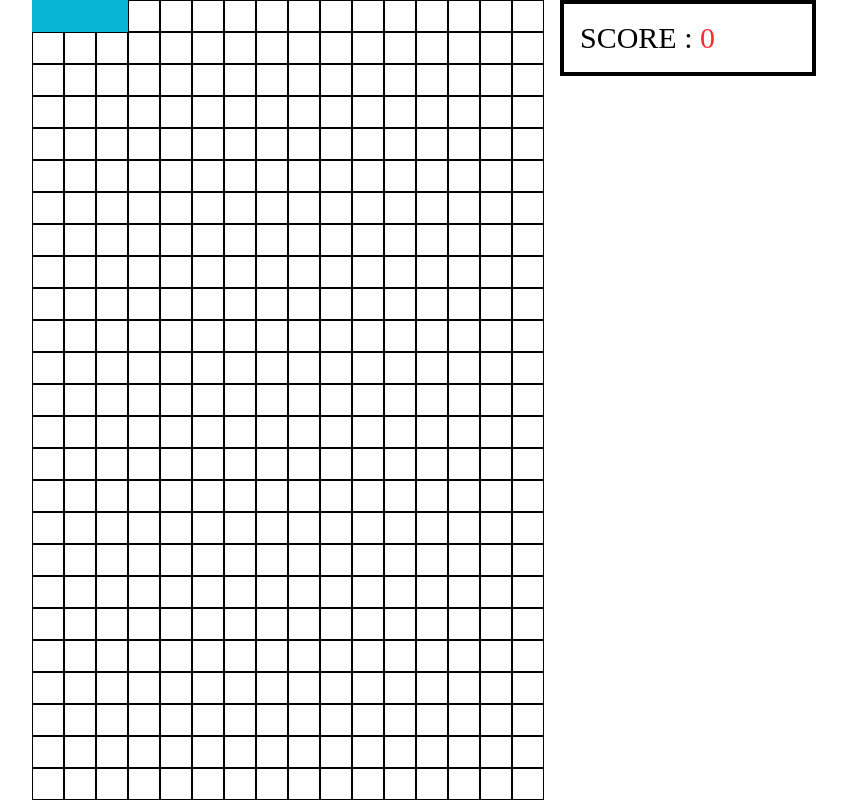
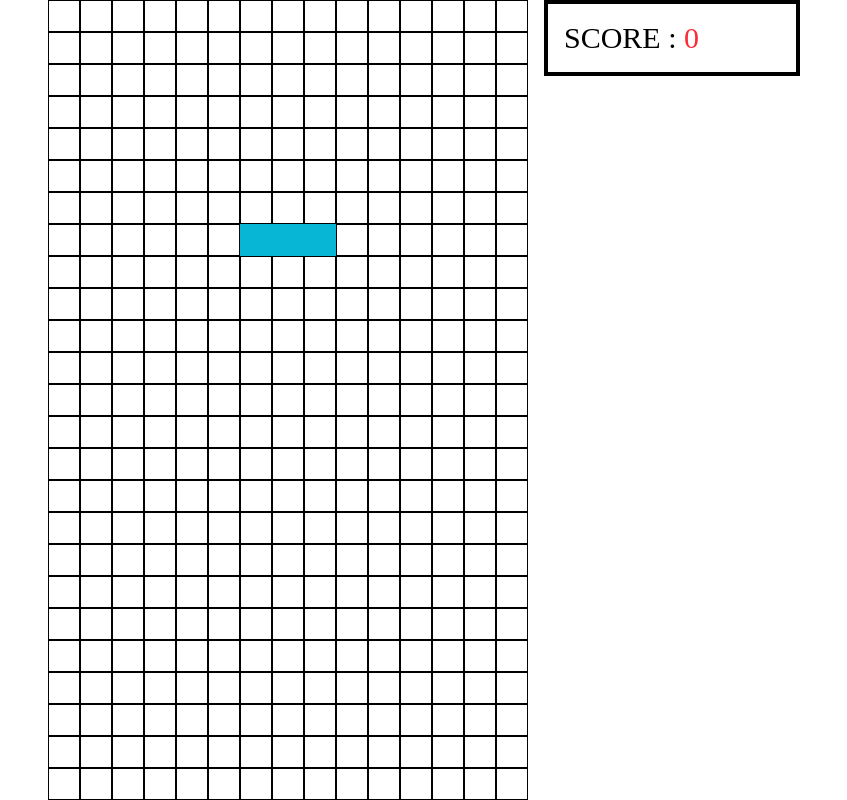
Before and after one commit to rjeby/tetris, a React (Vite) app: page / in a window 1280 px wide. Shown: the whole page, without its empty margins (216-1063 px from the left). Built offline with nearby package versions, Linux system fonts and the light colour scheme; a web font is replaced by a local one.

Commit message:
feat: add random initial block spawn

```diff
--- a/src/constants.ts
+++ b/src/constants.ts
@@ -7,10 +7,10 @@ import type {
 } from "./types";
 
 const ROWS = 25;
-const COLS = 16;
+const COLS = 15;
 const CELL_SIZE = 32;
 const POINTS_FACTOR = 100;
-const PERIOD = 100000;
+const PERIOD = 1000;
 
 const DELTA: DeltaMap = {
   up: { dr: -1, dc: 0 },
@@ -22,69 +22,69 @@ const DELTA: DeltaMap = {
 const BLOCK_I_INITIAL_STATE: Block = {
   type: "I",
   cells: [
-    { row: 0, column: 1 },
-    { row: 0, column: 2 },
-    { row: 0, column: 0 },
+    { row: 0, column: 7 },
+    { row: 0, column: 8 },
+    { row: 0, column: 6 },
   ],
 };
 
 const BLOCK_O_INITIAL_STATE: Block = {
   type: "O",
   cells: [
-    { row: 0, column: 4 },
-    { row: 0, column: 5 },
-    { row: 1, column: 4 },
-    { row: 1, column: 5 },
+    { row: 0, column: 6 },
+    { row: 0, column: 7 },
+    { row: 1, column: 6 },
+    { row: 1, column: 7 },
   ],
 };
 
 const BLOCK_T_INITIAL_STATE: Block = {
   type: "T",
   cells: [
-    { row: 0, column: 4 },
-    { row: 0, column: 3 },
-    { row: 0, column: 5 },
-    { row: 1, column: 4 },
+    { row: 0, column: 7 },
+    { row: 0, column: 6 },
+    { row: 0, column: 8 },
+    { row: 1, column: 7 },
   ],
 };
 
 const BLOCK_S_INITIAL_STATE: Block = {
   type: "S",
   cells: [
-    { row: 0, column: 4 },
-    { row: 1, column: 3 },
-    { row: 0, column: 5 },
-    { row: 1, column: 4 },
+    { row: 0, column: 7 },
+    { row: 1, column: 6 },
+    { row: 0, column: 8 },
+    { row: 1, column: 7 },
   ],
 };
 
 const BLOCK_Z_INITIAL_STATE: Block = {
   type: "Z",
   cells: [
-    { row: 0, column: 4 },
-    { row: 1, column: 4 },
-    { row: 0, column: 3 },
-    { row: 1, column: 5 },
+    { row: 0, column: 7 },
+    { row: 1, column: 7 },
+    { row: 0, column: 6 },
+    { row: 1, column: 8 },
   ],
 };
 
 const BLOCK_J_INITIAL_STATE: Block = {
   type: "J",
   cells: [
-    { row: 0, column: 4 },
-    { row: 1, column: 5 },
-    { row: 0, column: 3 },
-    { row: 0, column: 5 },
+    { row: 0, column: 7 },
+    { row: 1, column: 8 },
+    { row: 0, column: 6 },
+    { row: 0, column: 8 },
   ],
 };
 
 const BLOCK_L_INITIAL_STATE: Block = {
   type: "L",
   cells: [
-    { row: 0, column: 4 },
-    { row: 1, column: 3 },
-    { row: 0, column: 3 },
-    { row: 0, column: 5 },
+    { row: 0, column: 7 },
+    { row: 1, column: 6 },
+    { row: 0, column: 6 },
+    { row: 0, column: 8 },
   ],
 };
 
@@ -144,7 +144,6 @@ export {
   CELL_SIZE,
   DELTA,
   BLOCKS_INITIAL_STATES,
-  BLOCK_I_INITIAL_STATE,
   PERIOD,
   POINTS_FACTOR,
   CELL_COLOR_MAP,
--- a/src/types.ts
+++ b/src/types.ts
@@ -61,6 +61,7 @@ type RotationMatrix = Array<Array<Delta>>;
 export type {
   Block,
   CellColorMap,
+  CellType,
   CleanupInfo,
   DeltaMap,
   Direction,
--- a/src/utils.ts
+++ b/src/utils.ts
@@ -1,12 +1,12 @@
 import {
-  BLOCK_I_INITIAL_STATE,
+  BLOCKS_INITIAL_STATES,
   COLS,
   DELTA,
   POINTS_FACTOR,
   ROTATION_MATRIX,
   ROWS,
 } from "./constants";
-import type { Block, Direction, GameState, Grid } from "./types";
+import type { Block, CellType, Direction, GameState, Grid } from "./types";
 
 const updateGameState = (game: GameState, direction: Direction) => {
   // immutability
@@ -22,11 +22,12 @@ const updateGameState = (game: GameState, direction: Direction) => {
 
   if (direction === "down" && (_hasBlockReachedTheEnd || _isBlockOverlapping)) {
     const updatedGrid = applyBlockToGrid(game.grid, game.block);
+    const randomBlock = generateRandomBlockInitialState();
     const points = removeGridCompleteRows(updatedGrid);
     return {
       ...game,
       grid: updatedGrid,
-      block: BLOCK_I_INITIAL_STATE,
+      block: randomBlock,
       score: game.score + POINTS_FACTOR * points,
     };
   }
@@ -155,4 +156,11 @@ const removeGridCompleteRows = (grid: Grid) => {
   return offset;
 };
 
+const generateRandomBlockInitialState = () => {
+  const types = Object.keys(BLOCKS_INITIAL_STATES);
+  const randomIndex = Math.floor(Math.random() * types.length);
+  const randomType = types[randomIndex] as Exclude<CellType, "E">;
+  return BLOCKS_INITIAL_STATES[randomType];
+};
+
 export { updateGameState };
```
